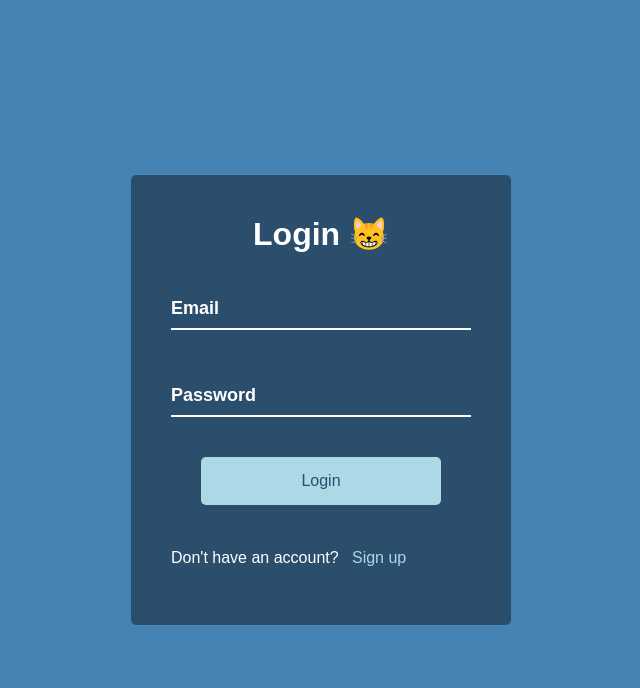
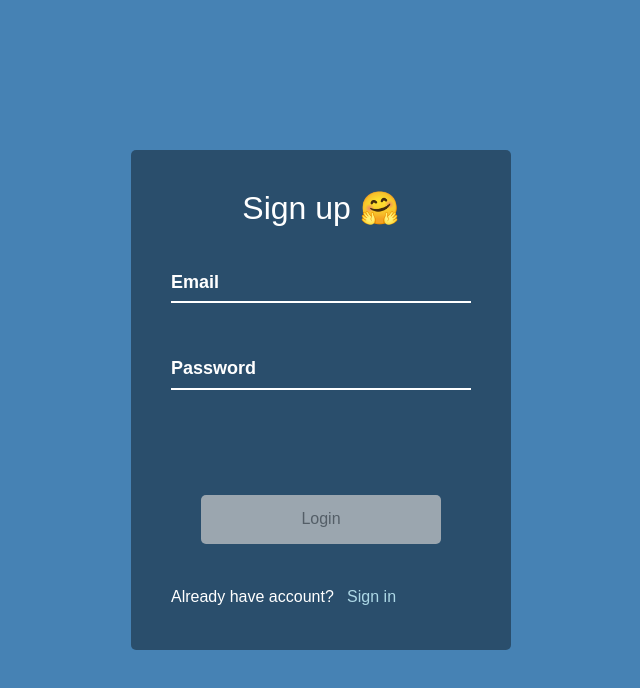
Before and after one commit to callmeswing/50projects50days-vue3, a Vue app: page /projects/form-wave in a window 1280 px wide. Shown: the top 688 px of the page, without its empty margins (319-959 px from the left). Built offline with nearby package versions, Linux system fonts and the light colour scheme; a web font is replaced by a local one.

Commit message:
finish day08 pro

```diff
--- a/package.json
+++ b/package.json
@@ -10,6 +10,7 @@
   },
   "dependencies": {
     "@fortawesome/fontawesome-free": "^6.7.2",
+    "ant-design-vue": "^4.2.6",
     "axios": "^1.8.4",
     "vue": "^3.5.13",
     "vue-router": "^4.5.0"
--- a/src/main.ts
+++ b/src/main.ts
@@ -3,5 +3,7 @@ import App from "./App.vue";
 import router from "./router";
 import "./styles/global.scss";
 import "./mock";
+import Antd from "ant-design-vue";
+import "ant-design-vue/dist/reset.css";
 
-createApp(App).use(router).mount("#app");
+createApp(App).use(router).use(Antd).mount("#app");
--- a/src/styles/global.scss
+++ b/src/styles/global.scss
@@ -37,3 +37,16 @@ a {
   color: inherit;
   text-decoration: none;
 }
+
+// 浏览器记住input内容 填入时样式冲突
+input:-webkit-autofill,
+input:-webkit-autofill:hover,
+input:-webkit-autofill:focus,
+input:-webkit-autofill:active {
+  // 防止被浏览器自作主张改背景色、文字色等
+  transition: background-color 5000s ease-in-out 0s;
+  -webkit-text-fill-color: inherit;
+  background-color: transparent !important;
+  box-shadow: 0 0 0px 1000px transparent inset !important;
+  caret-color: inherit;
+}
--- a/src/views/projects/Day08/FormWave.vue
+++ b/src/views/projects/Day08/FormWave.vue
@@ -1,16 +1,25 @@
 <template>
   <div class="container">
     <div class="login-card">
-      <h1 class="title">Login 😸</h1>
+      <h1 class="title">Sign up 🤗</h1>
 
       <form action="">
         <div class="input-container">
+          <!-- 关于邮箱长度 根据协议 邮箱最长也就254 -->
           <input
-            type="email"
+            type="text"
+            size="254"
             class="email"
             id="email"
-            pattern="[a-zA-Z0-9._%+-]+@[a-zA-Z0-9.-]+\.[a-zA-Z]{2,}$"
-            required
+            v-model="email"
+            @blur="validateEmial"
+            :class="[emailHang ? 'hang' : '', emailError ? 'error' : '']"
+            @focus="
+              () => {
+                emailHang = true;
+                emailError = false;
+              }
+            "
           />
           <label for="email" class="email-label">
             <span style="transition-delay: 0ms">E</span>
@@ -23,11 +32,18 @@
 
         <div class="input-container">
           <input
-            type="text"
+            type="password"
             class="password"
             id="password"
-            pattern="[A-Za-z0-9]+"
-            required
+            v-model="password"
+            @blur="validatePssword"
+            :class="[passwordHang ? 'hang' : '', passwordErorr ? 'error' : '']"
+            @focus="
+              () => {
+                passwordHang = true;
+                passwordErorr = false;
+              }
+            "
           />
           <label for="password" class="password-label">
             <span style="transition-delay: 0ms">P</span>
@@ -39,21 +55,122 @@
             <span style="transition-delay: 240ms">r</span>
             <span style="transition-delay: 280ms">d</span>
           </label>
+
+          <!-- 这里想做淡入淡出的效果 但是发现hidden没办法实现：hidden本质是通过display:none 而display是无法被transition影响的 -->
+          <!-- 用 opacity、transform、visibility 等配合 transition -->
+          <span
+            ref="shakeReminder"
+            class="password-reminder"
+            style="transition-delay: 160ms"
+            >8-16 digits, capital and lower-case letter, numbers and those (
+            !@#*+\-=._ ) are allowd</span
+          >
         </div>
 
-        <button type="button" class="btn">Login</button><br />
+        <button
+          type="button"
+          class="btn"
+          :disabled="!btnActive"
+          @click="signUp"
+        >
+          Login</button
+        ><br />
 
         <div class="to-register">
-          <span
-            >Don't have an account? <a href="#">&nbsp;&nbsp;Sign up</a></span
-          >
+          <span>Already have account? <a href="#">&nbsp;&nbsp;Sign in</a></span>
         </div>
       </form>
     </div>
   </div>
 </template>
 
-<script setup lang="ts"></script>
+<script setup lang="ts">
+import { ref } from "vue";
+import { notification } from "ant-design-vue";
+import { useRouter } from "vue-router";
+
+const router = useRouter();
+
+// 表单数据
+const email = ref<string>("");
+const password = ref<string>("");
+
+// 登录按钮控制
+const btnActive = ref(false);
+
+// input label 状态
+const emailHang = ref(false);
+const emailError = ref(false);
+const passwordHang = ref(false);
+const passwordErorr = ref(false);
+
+// 校验规则
+const emailRegex =
+  /^[A-Za-z0-9]+([._-][A-Za-z0-9]+)*@[A-Za-z0-9]+([.-][A-Za-z0-9]+)*\.[A-Za-z]{2,}$/;
+const passwordRegex = /^(?=[\w!@#*+\-=.]{8,16}$)[\w!@#*+\-=.]+$/;
+
+function validateEmial() {
+  btnActive.value = false;
+  email.value = email.value.trim();
+  if (email.value === "") {
+    // 默认值，不校验，字符位置还原，不进行提示
+    emailHang.value = false;
+  } else {
+    // 校验，通过与否样式都不还原，不通过需要提示，并将字体颜色修改，再次input的时候修正
+    if (emailRegex.test(email.value)) {
+      if (passwordRegex.test(password.value)) {
+        btnActive.value = true;
+      }
+    } else {
+      emailError.value = true;
+      notification.warn({
+        message: "Invalid email",
+        description: "Please enter a valid email address",
+      });
+    }
+  }
+}
+
+function validatePssword() {
+  btnActive.value = false;
+  password.value = password.value.trim();
+  if (password.value != "") {
+    // 1.不为空，进行校验
+    if (passwordRegex.test(password.value)) {
+      // 1.1正确 校验一次email 通过放行按钮
+      if (emailRegex.test(email.value)) {
+        btnActive.value = true;
+      }
+    } else {
+      // 1.2错误 error样式，动画以及提示
+      passwordErorr.value = true;
+      triggerShake();
+      notification.warn({
+        message: "Invalid password",
+        description: "Please follow the password requirements",
+      });
+    }
+  } else {
+    // 2.为空 取消hang
+    passwordHang.value = false;
+  }
+}
+
+// 触发动画
+const shakeReminder = ref<HTMLElement | null>(null);
+const triggerShake = () => {
+  if (shakeReminder.value) {
+    shakeReminder.value.classList.remove("shake"); // 先移除，确保能重新触发动画
+    void shakeReminder.value.offsetWidth; // 强制重绘，重新触发 animation
+    shakeReminder.value.classList.add("shake");
+  }
+};
+
+// Success
+function signUp() {
+  router.push("/");
+}
+</script>
 
 <style lang="scss" scoped>
 @use "./form-wave.scss";
--- a/src/views/projects/Day08/form-wave.scss
+++ b/src/views/projects/Day08/form-wave.scss
@@ -1,4 +1,39 @@
 @import url("https://fonts.googleapis.com/css?family=Muli&display=swap");
+
+// 浏览器记住input内容 填入时样式冲突
+input:-webkit-autofill,
+input:-webkit-autofill:hover,
+input:-webkit-autofill:focus,
+input:-webkit-autofill:active {
+  -webkit-text-fill-color: #fff;
+  caret-color: #fff;
+}
+
+// 动画效果
+@keyframes shake {
+  0% {
+    transform: translateX(0);
+  }
+  20% {
+    transform: translateX(-4px);
+  }
+  40% {
+    transform: translateX(4px);
+  }
+  60% {
+    transform: translateX(-4px);
+  }
+  80% {
+    transform: translateX(4px);
+  }
+  100% {
+    transform: translateX(0);
+  }
+}
+
+.shake {
+  animation: shake 0.4s ease;
+}
 
 * {
   font-family: "Muli", sans-serif;
@@ -14,7 +49,7 @@
 
 .login-card {
   background-color: rgba(0, 0, 0, 0.4); /* 黑色 + 30% 不透明度 */
-  height: 450px;
+  height: 500px;
   width: 380px;
   border-radius: 5px;
   padding: 20px 40px;
@@ -37,6 +72,7 @@
   top: 15px;
   left: 0;
 }
+
 .input-container label span {
   // span本身是inline transform无法生效
   // 除动画外 width、height也无效， padding-top、margin-bottom也可能无效或是不稳定
@@ -48,10 +84,34 @@
   transition: 0.3s cubic-bezier(0.68, -0.55, 0.265, 1.55);
 }
 
-.input-container input:focus + label span,
-.input-container input:valid + label span {
+// 字符上浮
+.input-container .hang + label span {
   transform: translateY(-30px);
   color: lightblue;
+}
+
+.input-container .hang.error {
+  color: rgb(245, 37, 37);
+  border-bottom-color: rgb(245, 37, 37);
+}
+
+// 密码提示默认()样式
+.input-container .password-reminder {
+  display: block;
+  margin-top: 10px;
+  text-align: center;
+  color: lightblue;
+  opacity: 0;
+  transform: scale(0.7);
+  transition: opacity 0.5s, transform 0.5s;
+  pointer-events: none; /* 不可点击 */
+}
+
+// 密码提示出现样式
+.input-container .password.hang ~ span {
+  opacity: 1;
+  transform: scale(1);
+  pointer-events: auto; /* 可以点击 */
 }
 
 .input-container input {
@@ -85,8 +145,20 @@ input:focus {
   color: #2a4e6c;
 }
 
+// 默认的disable被btn覆盖了，因此需要手动指定样式
+.btn:disabled {
+  cursor: not-allowed; /* 鼠标变成禁止样式 */
+  background-color: #cccccc; /* 背景变灰 */
+  color: #666666; /* 字体颜色变淡 */
+  opacity: 0.7; /* 略微透明，显示禁用感 */
+}
+
 .btn:active {
   transform: scale(0.97);
+}
+
+.btn:disabled:active {
+  transform: none;
 }
 
 .to-register span {
@@ -101,3 +173,11 @@ a {
 a:focus {
   transform: scale(1.2);
 }
+
+.a-pop {
+  display: block;
+  position: absolute;
+  width: 100%;
+  left: 50%;
+  top: 10px;
+}
```
Also changed, not shown: src/views/projects/Day08/formWave.ts (added), 1 other file (tests, documents, lock files or other folders).
